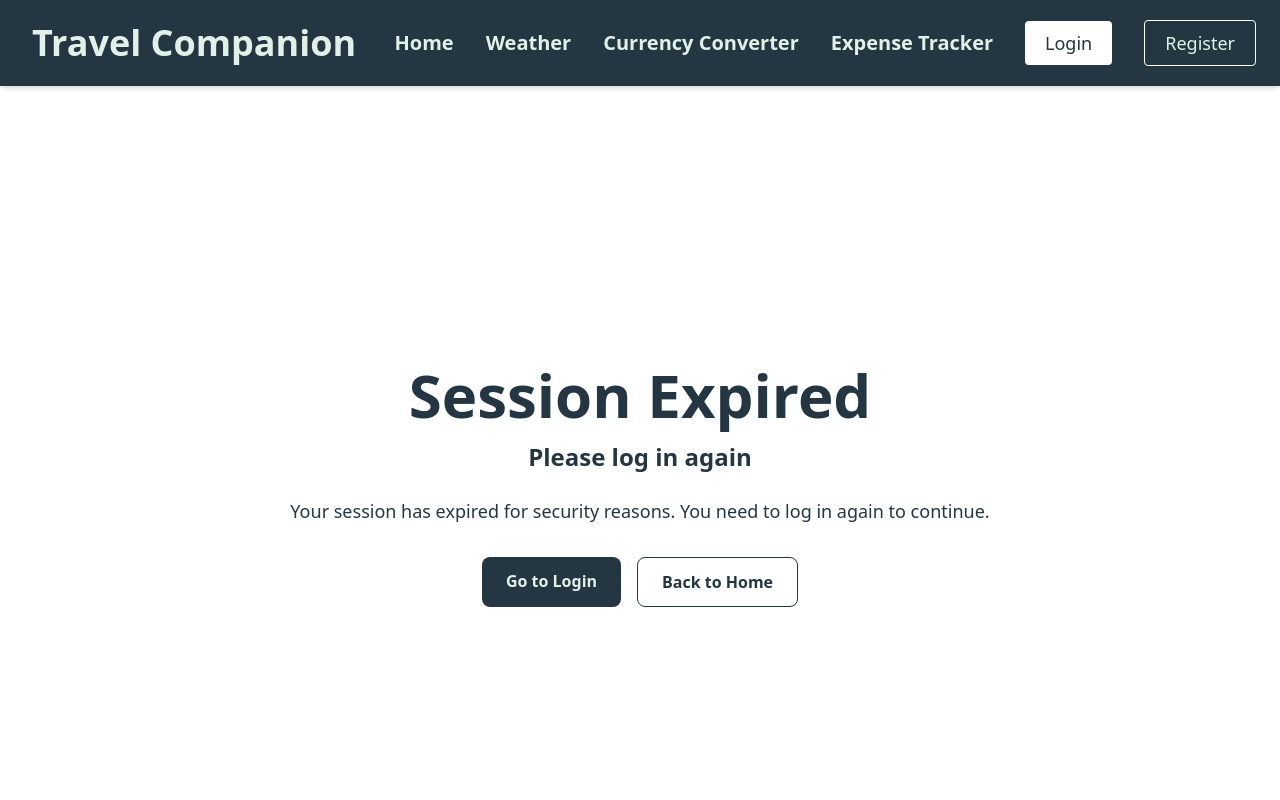
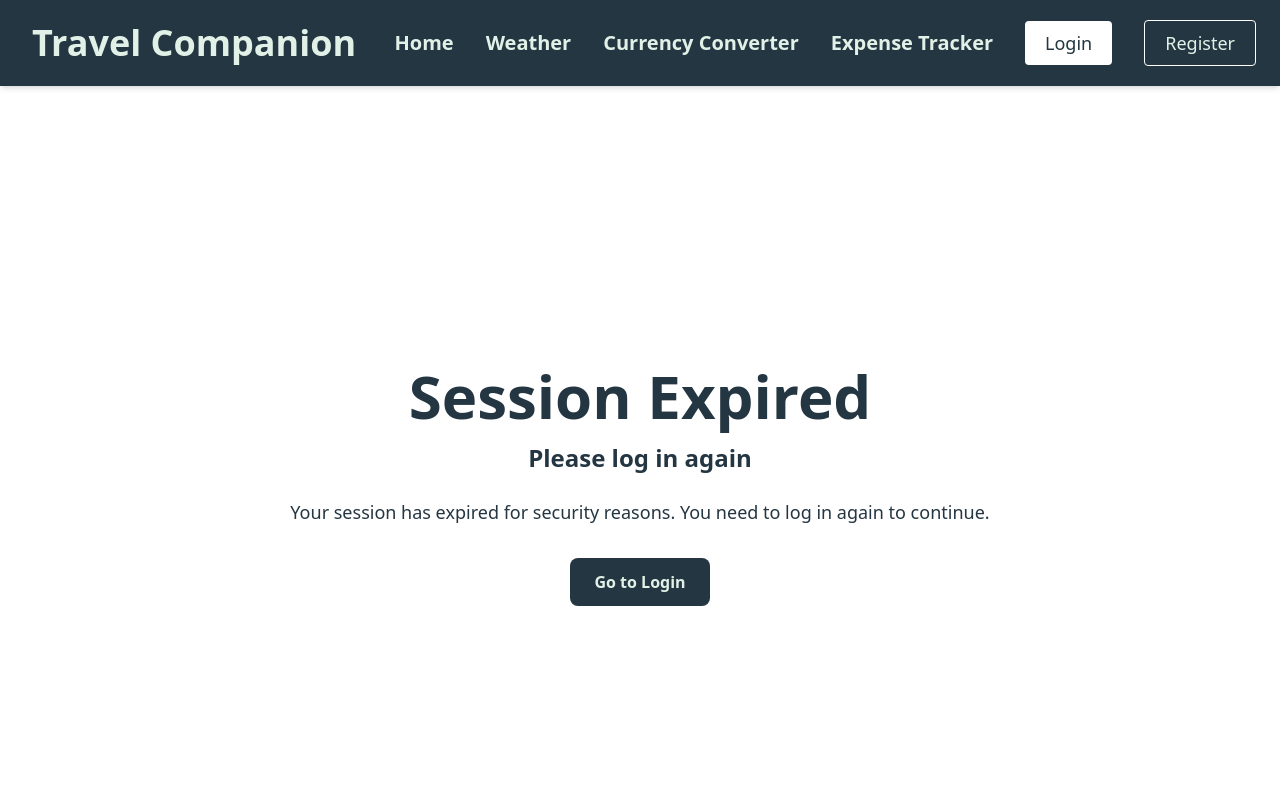
Before and after one commit to ghulammuttaqashah/Travel-Companion, a React (Vite) app in the folder client/travel-companion-app/: page /session-expired in a window 1280 px wide. Shown: the top 800 px of the page. Built offline with nearby package versions, Linux system fonts and the light colour scheme; no server answers.

Commit message:
updated a small bug in session expired

```diff
--- a/client/travel-companion-app/src/pages/SessionExpired.jsx
+++ b/client/travel-companion-app/src/pages/SessionExpired.jsx
@@ -15,12 +15,7 @@ function SessionExpired() {
         >
           Go to Login
         </Link>
-        <Link
-          to="/"
-          className="border border-[#243642] text-[#243642] px-6 py-3 rounded-lg font-semibold hover:bg-[#243642] hover:text-[#E2F1E7] transition"
-        >
-          Back to Home
-        </Link>
+
       </div>
     </div>
   );
```
